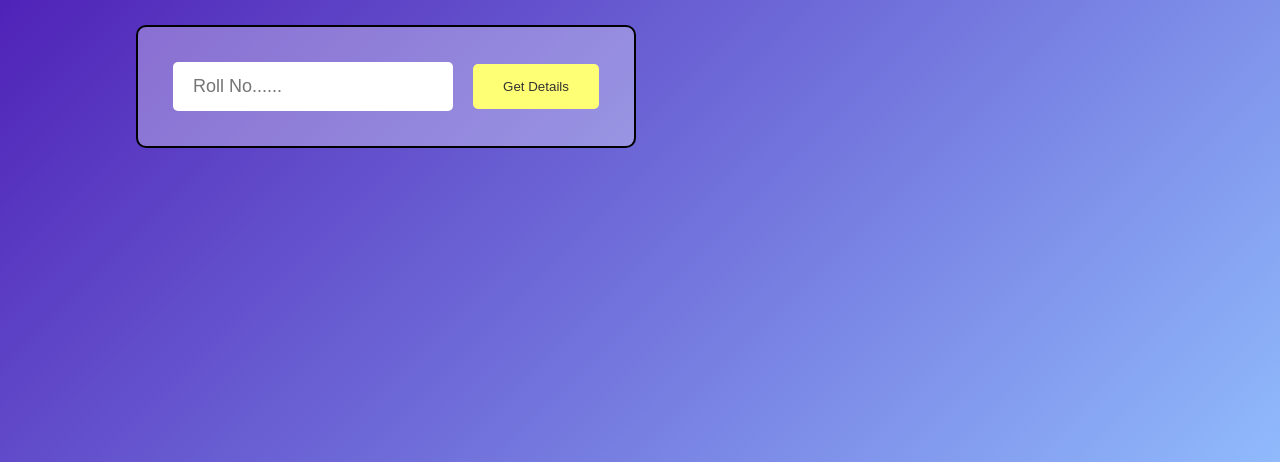
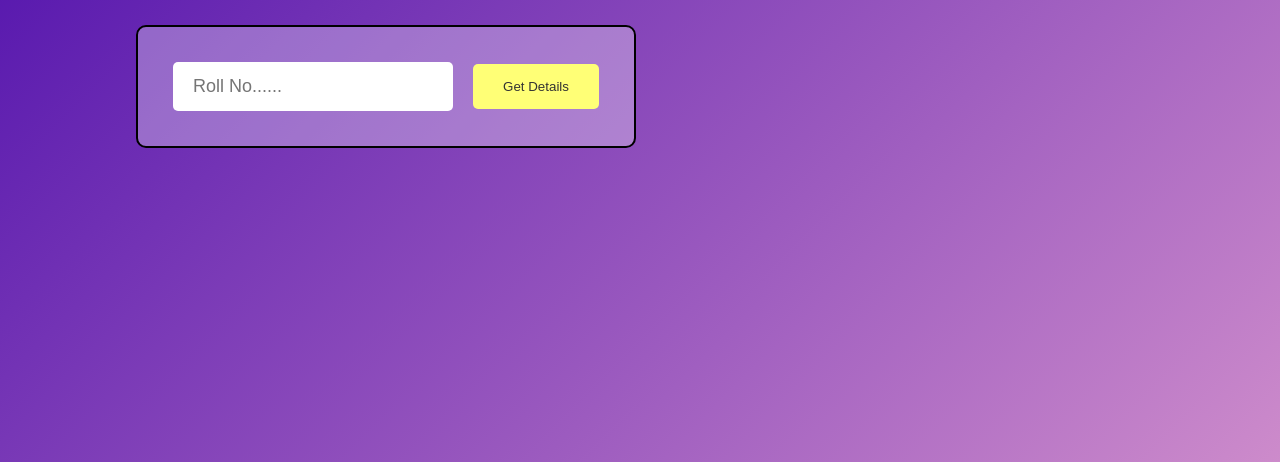
Before and after one commit to sachin9272/Resulter, a plain HTML site: page index.html in a window 1280 px wide. Shown: the part 358-820 px from the top of the page. Drawn offline with Linux system fonts and the light colour scheme.

Commit message:
UI Updated

```diff
--- a/style.css
+++ b/style.css
@@ -6,7 +6,7 @@
 }
 
 body{
-    background: linear-gradient(135deg, #4203a9, #90bafc);
+    background: linear-gradient(135deg, #4203a9, #cd8bcb);
 }
 
 .container {
```
